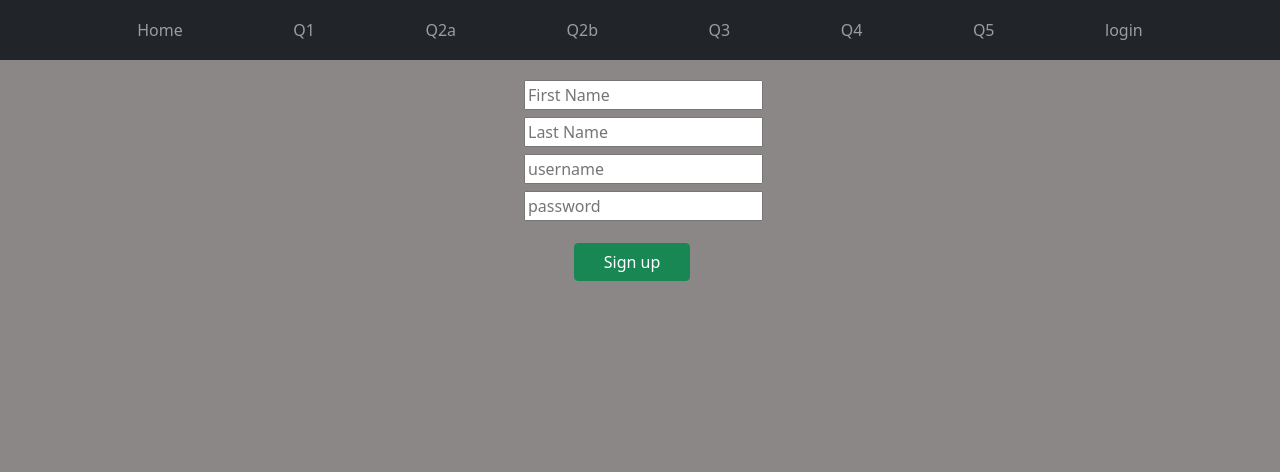
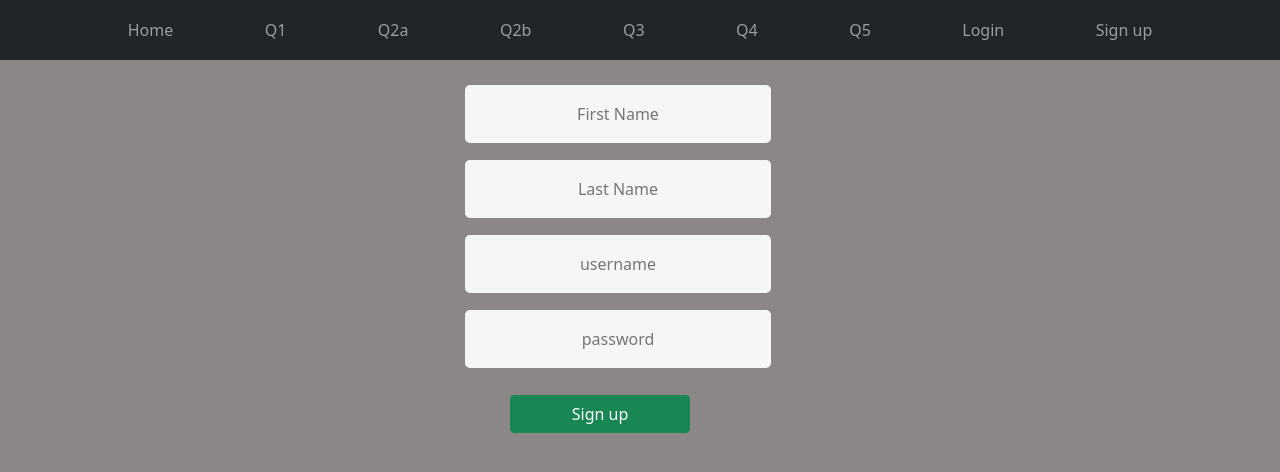
Before and after one commit to thodpap/DataBasesNTUA2021, an Angular app in the folder frontend/: page /signup in a window 1280 px wide. Shown: the top 472 px of the page. Built offline with nearby package versions, Linux system fonts and the light colour scheme.

Commit message:
Fix register page and add some links to header

```diff
--- a/frontend/src/app/header/header.component.html
+++ b/frontend/src/app/header/header.component.html
@@ -23,10 +23,18 @@
                 <a class="nav-link" routerLink="/q5">Q5</a>
             </li>
             <li class="nav-item" *ngIf="!isLoggedin">
-                <a class="nav-link" routerLink="/login">login</a>
+                <a class="nav-link" routerLink="/login">Login</a>
+            </li>
+            <li class="nav-item" *ngIf="!isLoggedin">
+                <a class="nav-link" routerLink="/signup">Sign up</a>
+            </li>
+
+
+            <li class="nav-item" *ngIf="isLoggedin">
+                <button type="button" class="btn btn-dark" style="color: rgb(148, 147, 147)" (click)="logout()">Logout</button>
             </li>
             <li class="nav-item" *ngIf="isLoggedin">
-                <button type="button" class="btn btn-dark" style="color: rgb(148, 147, 147)" (click)="logout()">logout</button>
+                <button type="button" class="btn btn-dark" style="color: rgb(148, 147, 147)" (click)="profile()">Profile</button>
             </li>
         </ul>
 
--- a/frontend/src/app/header/header.component.ts
+++ b/frontend/src/app/header/header.component.ts
@@ -26,5 +26,7 @@
     this.router.navigate(['/']);
     this.authService.logout();
   }
+  profile() {
 
+  }
 }
--- a/frontend/src/app/register/register.component.css
+++ b/frontend/src/app/register/register.component.css
@@ -1,8 +1,291 @@
 .center_div{
     margin-top: 10px;
-    width:20% /* value of your choice which suits your alignment */
+    width:30%; /* value of your choice which suits your alignment */
+    height: 15%;
 }
 
 .form-group {
     margin-bottom: 7px;
 }
+
+/* BASIC */
+
+html {
+    background-color: #56baed;
+  }
+
+  body {
+    font-family: "Poppins", sans-serif;
+    height: 100vh;
+  }
+
+  a {
+    color: #92badd;
+    display:inline-block;
+    text-decoration: none;
+    font-weight: 400;
+  }
+
+  h2 {
+    text-align: center;
+    font-size: 16px;
+    font-weight: 600;
+    text-transform: uppercase;
+    display:inline-block;
+    margin: 40px 8px 10px 8px;
+    color: #cccccc;
+  }
+
+
+
+  /* STRUCTURE */
+
+  .wrapper {
+    display: flex;
+    align-items: center;
+    flex-direction: column;
+    justify-content: center;
+    width: 100%;
+    min-height: 100%;
+    padding: 20px;
+  }
+
+  #formContent {
+    -webkit-border-radius: 10px 10px 10px 10px;
+    border-radius: 10px 10px 10px 10px;
+    background: #fff;
+    padding: 30px;
+    width: 90%;
+    max-width: 450px;
+    position: relative;
+    padding: 0px;
+    -webkit-box-shadow: 0 30px 60px 0 rgba(0,0,0,0.3);
+    box-shadow: 0 30px 60px 0 rgba(0,0,0,0.3);
+    text-align: center;
+  }
+
+  #formFooter {
+    background-color: #f6f6f6;
+    border-top: 1px solid #dce8f1;
+    padding: 25px;
+    text-align: center;
+    -webkit-border-radius: 0 0 10px 10px;
+    border-radius: 0 0 10px 10px;
+  }
+
+
+
+  /* TABS */
+
+  h2.inactive {
+    color: #cccccc;
+  }
+
+  h2.active {
+    color: #0d0d0d;
+    border-bottom: 2px solid #5fbae9;
+  }
+
+
+
+  /* FORM TYPOGRAPHY*/
+
+  input[type=button], input[type=submit], input[type=reset]  {
+    background-color: #56baed;
+    border: none;
+    color: white;
+    padding: 15px 80px;
+    text-align: center;
+    text-decoration: none;
+    display: inline-block;
+    text-transform: uppercase;
+    font-size: 13px;
+    -webkit-box-shadow: 0 10px 30px 0 rgba(95,186,233,0.4);
+    box-shadow: 0 10px 30px 0 rgba(95,186,233,0.4);
+    -webkit-border-radius: 5px 5px 5px 5px;
+    border-radius: 5px 5px 5px 5px;
+    margin: 5px 20px 40px 20px;
+    -webkit-transition: all 0.3s ease-in-out;
+    -moz-transition: all 0.3s ease-in-out;
+    -ms-transition: all 0.3s ease-in-out;
+    -o-transition: all 0.3s ease-in-out;
+    transition: all 0.3s ease-in-out;
+  }
+
+  input[type=button]:hover, input[type=submit]:hover, input[type=reset]:hover  {
+    background-color: #39ace7;
+  }
+
+  input[type=button]:active, input[type=submit]:active, input[type=reset]:active  {
+    -moz-transform: scale(0.95);
+    -webkit-transform: scale(0.95);
+    -o-transform: scale(0.95);
+    -ms-transform: scale(0.95);
+    transform: scale(0.95);
+  }
+
+  input[type=text] {
+    background-color: #f6f6f6;
+    border: none;
+    color: #0d0d0d;
+    padding: 15px 32px;
+    text-align: center;
+    text-decoration: none;
+    display: inline-block;
+    font-size: 16px;
+    margin: 5px;
+    width: 85%;
+    border: 2px solid #f6f6f6;
+    -webkit-transition: all 0.5s ease-in-out;
+    -moz-transition: all 0.5s ease-in-out;
+    -ms-transition: all 0.5s ease-in-out;
+    -o-transition: all 0.5s ease-in-out;
+    transition: all 0.5s ease-in-out;
+    -webkit-border-radius: 5px 5px 5px 5px;
+    border-radius: 5px 5px 5px 5px;
+  }
+  input[type=password] {
+    background-color: #f6f6f6;
+    border: none;
+    color: #0d0d0d;
+    padding: 15px 32px;
+    text-align: center;
+    text-decoration: none;
+    display: inline-block;
+    font-size: 16px;
+    margin: 5px;
+    width: 85%;
+    border: 2px solid #f6f6f6;
+    -webkit-transition: all 0.5s ease-in-out;
+    -moz-transition: all 0.5s ease-in-out;
+    -ms-transition: all 0.5s ease-in-out;
+    -o-transition: all 0.5s ease-in-out;
+    transition: all 0.5s ease-in-out;
+    -webkit-border-radius: 5px 5px 5px 5px;
+    border-radius: 5px 5px 5px 5px;
+  }
+
+  input[type=text]:focus {
+    background-color: #fff;
+    border-bottom: 2px solid #5fbae9;
+  }
+
+  input[type=text]:placeholder {
+    color: #cccccc;
+  }
+
+
+
+  /* ANIMATIONS */
+
+  /* Simple CSS3 Fade-in-down Animation */
+  .fadeInDown {
+    -webkit-animation-name: fadeInDown;
+    animation-name: fadeInDown;
+    -webkit-animation-duration: 1s;
+    animation-duration: 1s;
+    -webkit-animation-fill-mode: both;
+    animation-fill-mode: both;
+  }
+
+  @-webkit-keyframes fadeInDown {
+    0% {
+      opacity: 0;
+      -webkit-transform: translate3d(0, -100%, 0);
+      transform: translate3d(0, -100%, 0);
+    }
+    100% {
+      opacity: 1;
+      -webkit-transform: none;
+      transform: none;
+    }
+  }
+
+  @keyframes fadeInDown {
+    0% {
+      opacity: 0;
+      -webkit-transform: translate3d(0, -100%, 0);
+      transform: translate3d(0, -100%, 0);
+    }
+    100% {
+      opacity: 1;
+      -webkit-transform: none;
+      transform: none;
+    }
+  }
+
+  /* Simple CSS3 Fade-in Animation */
+  @-webkit-keyframes fadeIn { from { opacity:0; } to { opacity:1; } }
+  @-moz-keyframes fadeIn { from { opacity:0; } to { opacity:1; } }
+  @keyframes fadeIn { from { opacity:0; } to { opacity:1; } }
+
+  .fadeIn {
+    opacity:0;
+    -webkit-animation:fadeIn ease-in 1;
+    -moz-animation:fadeIn ease-in 1;
+    animation:fadeIn ease-in 1;
+
+    -webkit-animation-fill-mode:forwards;
+    -moz-animation-fill-mode:forwards;
+    animation-fill-mode:forwards;
+
+    -webkit-animation-duration:1s;
+    -moz-animation-duration:1s;
+    animation-duration:1s;
+  }
+
+  .fadeIn.first {
+    -webkit-animation-delay: 0.4s;
+    -moz-animation-delay: 0.4s;
+    animation-delay: 0.4s;
+  }
+
+  .fadeIn.second {
+    -webkit-animation-delay: 0.6s;
+    -moz-animation-delay: 0.6s;
+    animation-delay: 0.6s;
+  }
+
+  .fadeIn.third {
+    -webkit-animation-delay: 0.8s;
+    -moz-animation-delay: 0.8s;
+    animation-delay: 0.8s;
+  }
+
+  .fadeIn.fourth {
+    -webkit-animation-delay: 1s;
+    -moz-animation-delay: 1s;
+    animation-delay: 1s;
+  }
+
+  /* Simple CSS3 Fade-in Animation */
+  .underlineHover:after {
+    display: block;
+    left: 0;
+    bottom: -10px;
+    width: 0;
+    height: 2px;
+    background-color: #56baed;
+    content: "";
+    transition: width 0.2s;
+  }
+
+  .underlineHover:hover {
+    color: #0d0d0d;
+  }
+
+  .underlineHover:hover:after{
+    width: 100%;
+  }
+
+
+
+  /* OTHERS */
+
+  *:focus {
+      outline: none;
+  }
+
+  #icon {
+    width:60%;
+  }
--- a/frontend/src/app/register/register.component.html
+++ b/frontend/src/app/register/register.component.html
@@ -1,11 +1,11 @@
 
 <div class="container center_div">
     <div class="row">
-        <form [formGroup]="registerForm" (ngSubmit)="onSubmit()" style="margin-top: 10px; margin-bottom: 10px;">
+        <form class="fadeIn first" [formGroup]="registerForm" (ngSubmit)="onSubmit()" style="margin-top: 10px; margin-bottom: 10px;">
             <div class="form-group">
                 <input formControlName="firstName" type="text" id="firstName"  name="firstName" placeholder="First Name">
             </div>
-            <div class="form-group">
+            <div class="fadeIn second" class="form-group">
                 <input formControlName="lastName" type="text" id="lastName"  name="lastName" placeholder="Last Name">
             </div>
 
@@ -22,16 +22,16 @@
             </div> -->
 
             <div class="form-group">
-                <input formControlName="username" type="text" id="login" class="fadeIn second" name="login" placeholder="username">
+                <input class="fadeIn third" formControlName="username" type="text" id="login" class="fadeIn second" name="login" placeholder="username">
             </div>
 
             <div class="form-group">
-                <input formControlName="password" type="password" id="password" class="fadeIn third" name="login" placeholder="password">
+                <input class="fadeIn forth" formControlName="password" type="password" id="password" class="fadeIn third" name="login" placeholder="password">
             </div>
 
             <button
                 type="submit"
-                class="fadeIn fourth btn btn-success"
+                class="fadeIn fourth btn btn-success fadeIn forth"
                 style="margin-top: 15px; margin-left: 50px; width: 50%;"
             >Sign up</button>
         </form>
```
